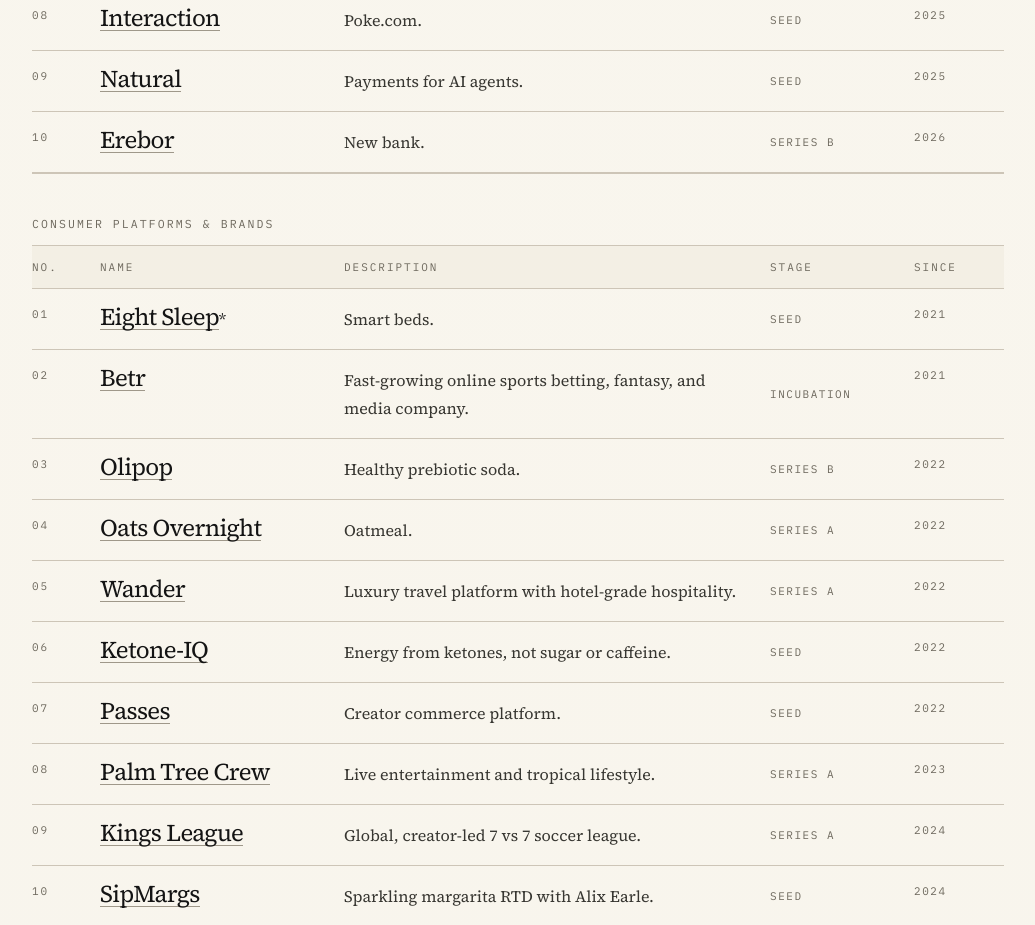
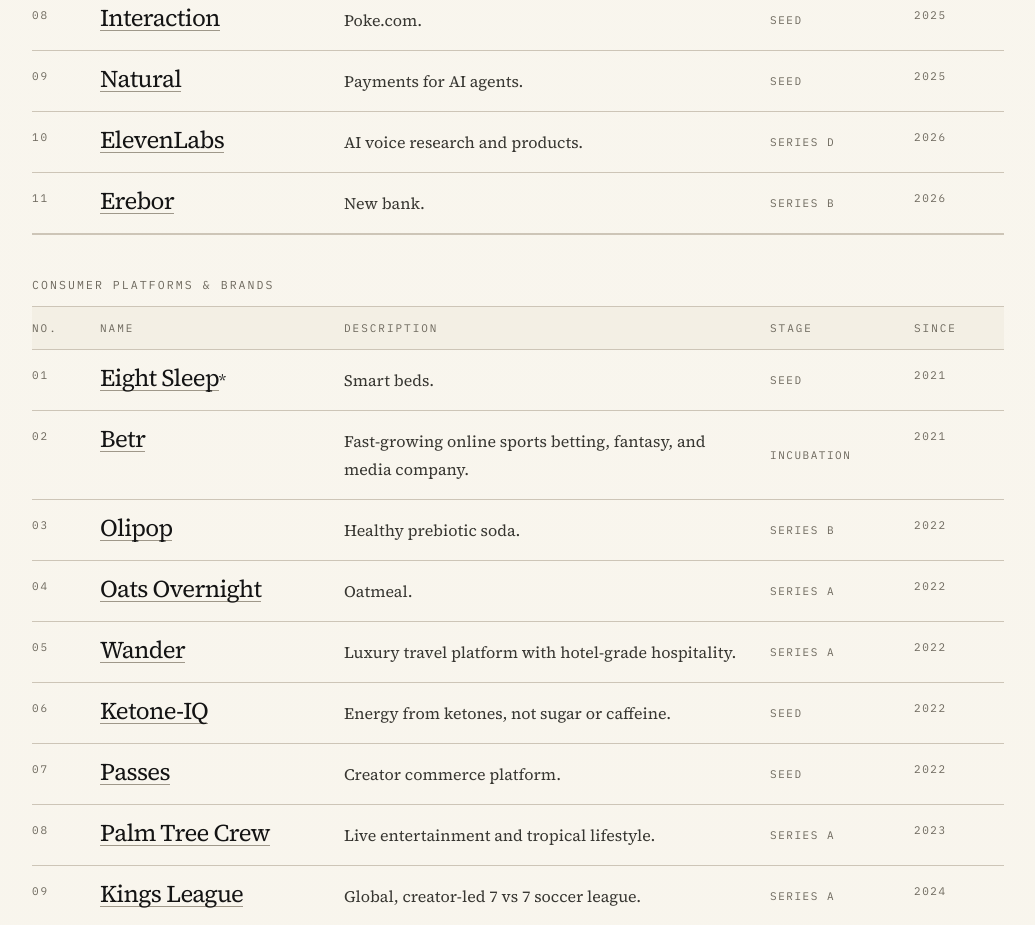
Before and after one commit to geoffreywoo/anti-fund, a Next.js app: page / in a window 1280 px wide. Shown: the part 6140-7065 px from the top of the page, without its empty margins (212-1247 px from the left). Built offline with nearby package versions, Linux system fonts and the light colour scheme.

Commit message:
feat: add elevenlabs to portfolio

```diff
--- a/components/Portfolio.tsx
+++ b/components/Portfolio.tsx
@@ -75,6 +75,13 @@ const softwareCompanies: Company[] = [
     url: "https://erebor.bank/",
     description: "New bank.",
     stage: "Series B",
+    partnered: "2026",
+  },
+  {
+    name: "ElevenLabs",
+    url: "https://elevenlabs.io/",
+    description: "AI voice research and products.",
+    stage: "Series D",
     partnered: "2026",
   },
   {
@@ -288,6 +295,7 @@ const portfolioGroupSpecs = [
     title: "Software, Finance & Applied AI",
     names: [
       "Ramp",
+      "ElevenLabs",
       "Erebor",
       "Cognition",
       "Lighter",
@@ -336,6 +344,10 @@ function getStagePartRank(stagePart: string) {
 
   if (normalized === "series e") {
     return 500;
+  }
+
+  if (normalized === "series d") {
+    return 450;
   }
 
   if (normalized === "series b") {
```
Also changed, not shown: 1 other file (tests, documents, lock files or other folders).
